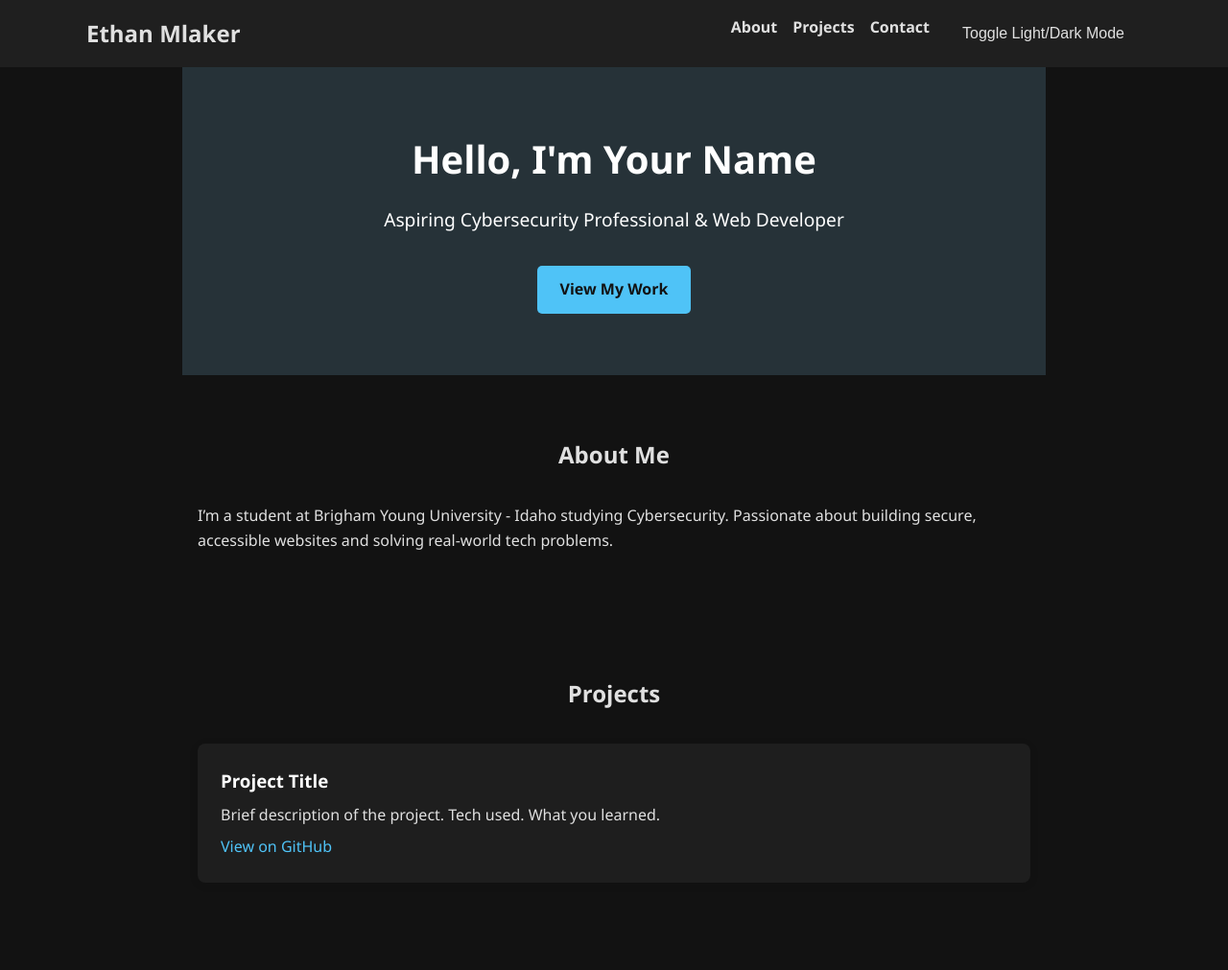
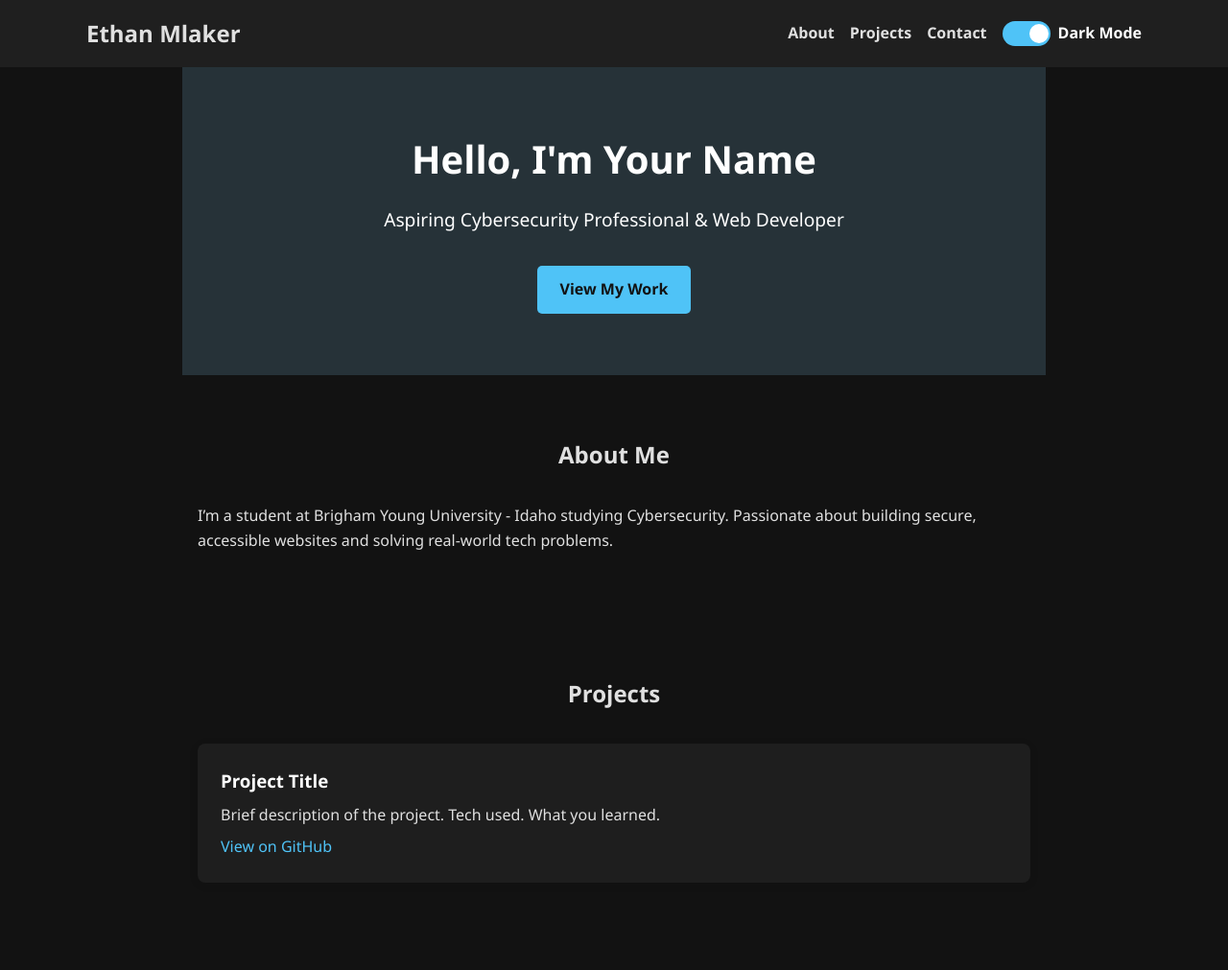
Before and after one commit to emlaker/portfolio, a plain HTML site: page index.html in a window 1280 px wide. Shown: the top 1011 px of the page at 96% size. Drawn offline with Linux system fonts and the light colour scheme.

Commit message:
Reworked the dark mode toggle

```diff
--- a/index.html
+++ b/index.html
@@ -15,7 +15,13 @@
                     <li><a href="#about">About</a></li>
                     <li><a href="#projects">Projects</a></li>
                     <li><a href="#contact">Contact</a></li>
-                    <button id="theme-toggle" aria-label="Toggle dark mode">Toggle Light/Dark Mode</button>
+                    <div class="theme-switch-wrapper">
+                        <label class="theme-switch" for="theme-toggle">
+                            <input type="checkbox" id="theme-toggle" />
+                            <span class="slider round"></span>
+                        </label>
+                        <span class="toggle-label">Dark Mode</span>
+                    </div>
                 </ul>
             </nav>
         </header>
--- a/portfolio.js
+++ b/portfolio.js
@@ -1,15 +1,23 @@
 const toggle = document.getElementById('theme-toggle');
 const root = document.documentElement;
 
-// Load saved theme from localStorage
-if (localStorage.getItem('theme') === 'light') {
-    root.classList.remove('dark');
+// Load saved theme
+const savedTheme = localStorage.getItem('theme');
+
+if (savedTheme === 'light') {
+  root.classList.remove('dark');
+  toggle.checked = false;
 } else {
-  root.classList.add('dark'); // Default to dark
+  root.classList.add('dark');
+  toggle.checked = true;
 }
 
-toggle.addEventListener('click', () => {
-    root.classList.toggle('dark');
-    const currentTheme = root.classList.contains('dark') ? 'dark' : 'light';
-    localStorage.setItem('theme', currentTheme);
+toggle.addEventListener('change', () => {
+  if (toggle.checked) {
+    root.classList.add('dark');
+    localStorage.setItem('theme', 'dark');
+  } else {
+    root.classList.remove('dark');
+    localStorage.setItem('theme', 'light');
+  }
 });
--- a/styles.css
+++ b/styles.css
@@ -18,16 +18,58 @@ header, footer {
     color: var(--text);
 }
 
-/* Style the toggle button */
-#theme-toggle {
-    background: none;
-    border: 2px solid transparent;
-    font-size: 1rem;
-    padding: 0.5rem 1rem;
+/* Toggle Switch Styles */
+.theme-switch-wrapper {
+    display: flex;
+    align-items: center;
+    gap: 0.5rem;
+}
+
+.theme-switch {
+    position: relative;
+    display: inline-block;
+    width: 50px;
+    height: 26px;
+}
+
+.theme-switch input {
+    opacity: 0;
+    width: 0;
+    height: 0;
+}
+
+.slider {
+    position: absolute;
     cursor: pointer;
-    border-radius: 5px;
-    color: var(--text);
-    transition: background 0.3s ease, color 0.3s ease;
+    top: 0; left: 0; right: 0; bottom: 0;
+    background-color: #ccc;
+    transition: 0.4s;
+    border-radius: 34px;
+}
+
+.slider::before {
+    position: absolute;
+    content: "";
+    height: 20px;
+    width: 20px;
+    left: 4px;
+    bottom: 3px;
+    background-color: white;
+    transition: 0.4s;
+    border-radius: 50%;
+}
+
+input:checked + .slider {
+    background-color: #4fc3f7;
+}
+
+input:checked + .slider::before {
+    transform: translateX(24px);
+}
+
+.toggle-label {
+    color: white;
+    font-weight: bold;
 }
 
 * {
```
